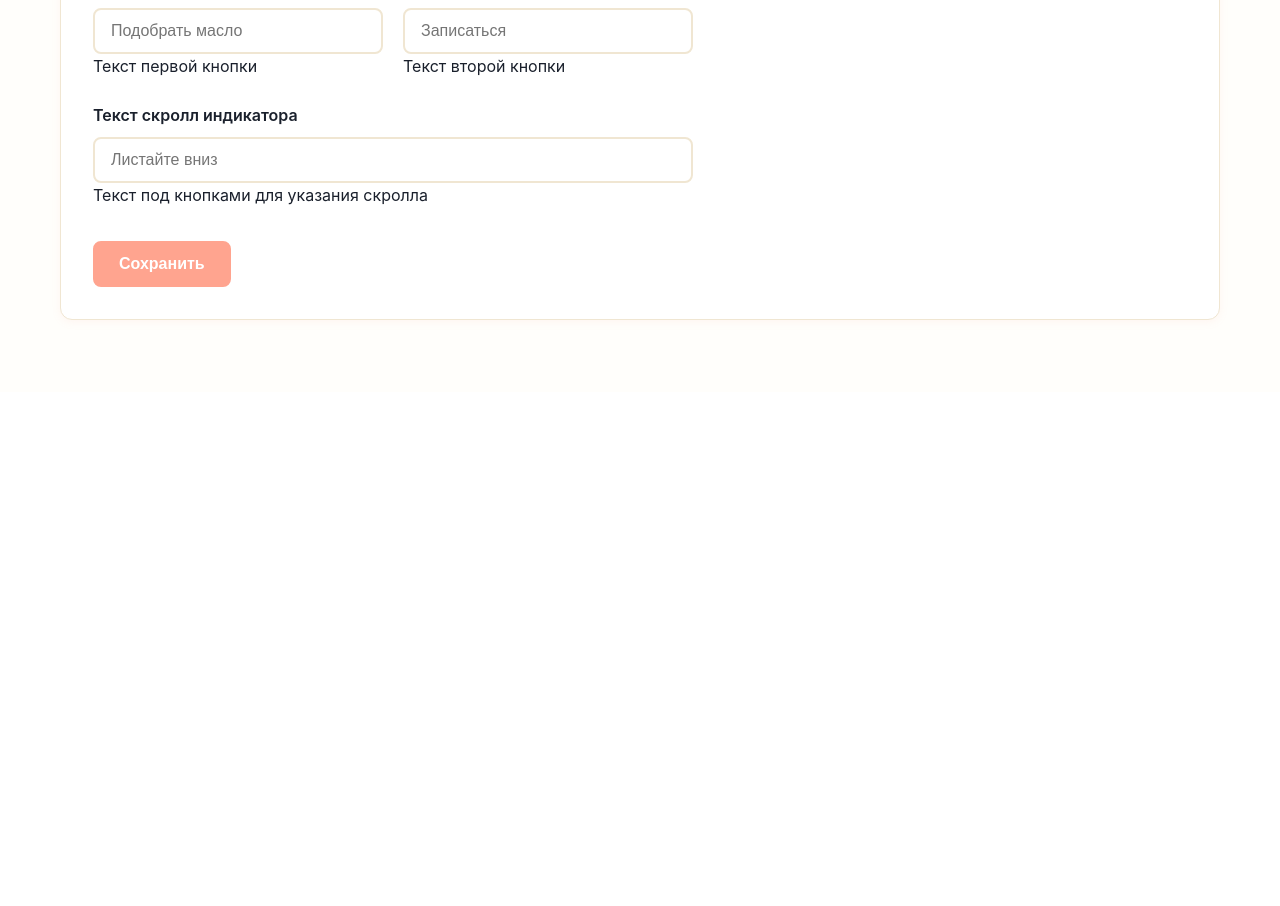
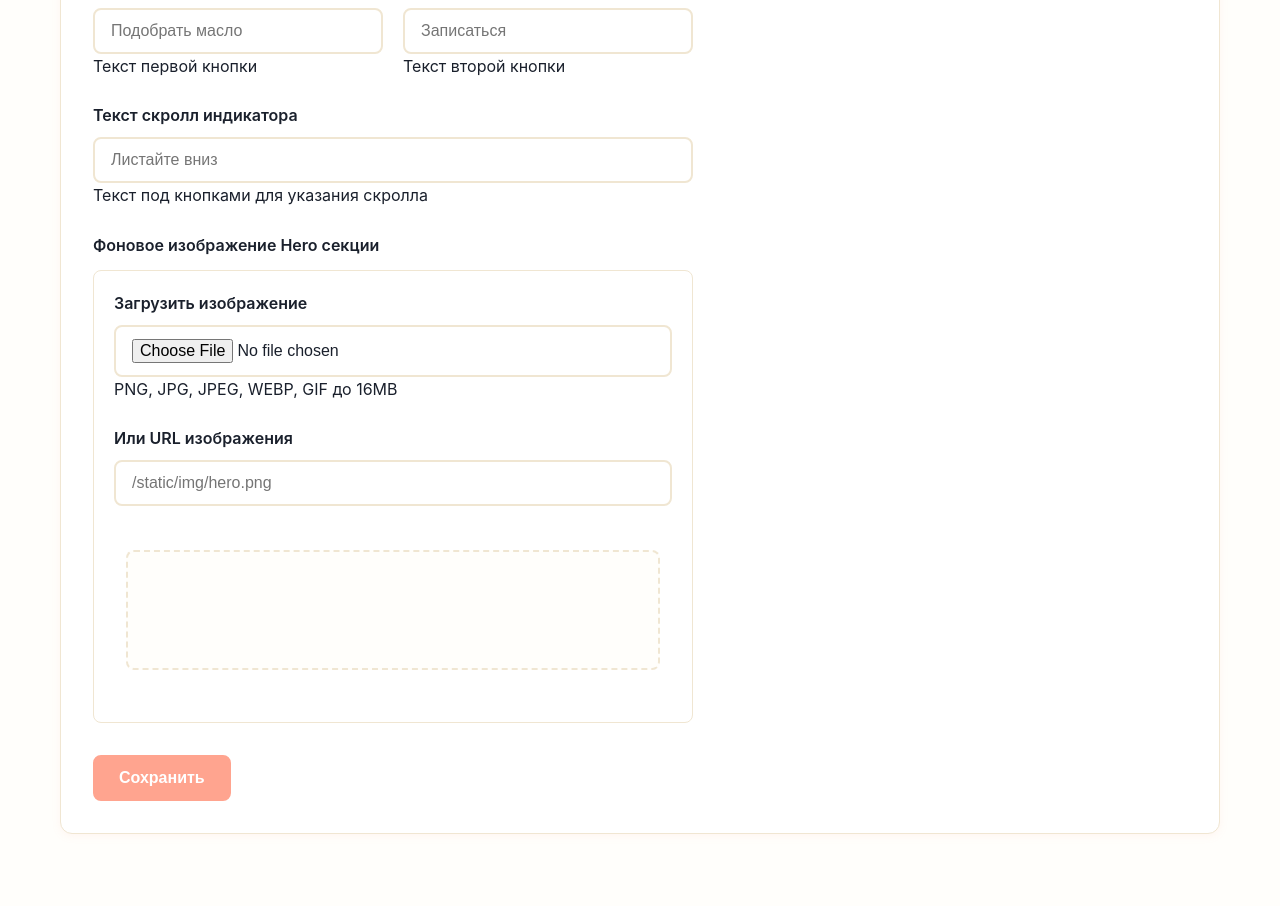
Before and after one commit to KoboSteruS/OilFusion_lending, a Flask app: template app/templates/admin/hero_edit.html in a window 1280 px wide; the page is wider, and only the part inside the window is pictured. Shown: the part 682-1588 px from the top of that part. Before the commit the page ends 1002 px from the top of that part, so only its background shows below. Run offline with Flask 3, Linux system fonts and the light colour scheme; the template is opened without the code that fills it, so the values that code supplies are empty.

Commit message:
feat: добавлено редактирование Hero секции с фоновым изображением в админке

```diff
--- a/app/templates/admin/hero_edit.html
+++ b/app/templates/admin/hero_edit.html
@@ -11,7 +11,7 @@
 
   <div class="admin-section">
     <h2 class="admin-section-title">Контент Hero секции</h2>
-    <form method="POST" action="{{ url_for('admin.hero_save', token=token) }}" class="admin-form">
+    <form method="POST" action="{{ url_for('admin.hero_save', token=token) }}" class="admin-form" enctype="multipart/form-data">
       <div class="admin-form-group">
         <label class="admin-form-label">Слоган (заголовок)</label>
         <input class="admin-form-input" name="slogan" value="{{ hero.slogan or '' }}" placeholder="Balance in every drop" required>
@@ -43,10 +43,94 @@
         <div class="admin-form-help">Текст под кнопками для указания скролла</div>
       </div>
 
+      <div class="admin-form-group">
+        <label class="admin-form-label">Фоновое изображение Hero секции</label>
+        <div class="admin-image-upload-section">
+          <div class="admin-form-group">
+            <label for="hero_background_image" class="admin-form-label">Загрузить изображение</label>
+            <input type="file" id="hero_background_image" name="hero_background_image" class="admin-form-input" accept="image/*" onchange="previewImage(this, 'hero_bg_preview')">
+            <div class="admin-form-help">PNG, JPG, JPEG, WEBP, GIF до 16MB</div>
+          </div>
+
+          <div class="admin-form-group">
+            <label for="hero_background_url" class="admin-form-label">Или URL изображения</label>
+            <input type="url" id="hero_background_url" name="hero_background_url" class="admin-form-input"
+                   value="{{ hero.background.image_url if hero.background else '' }}"
+                   placeholder="/static/img/hero.png" onchange="previewImageFromUrl(this, 'hero_bg_preview')">
+          </div>
+
+          <div class="admin-form-group">
+            <div class="admin-image-info">
+              <div id="hero_bg_preview" class="admin-preview-image">
+                {% if hero.background and hero.background.image_url %}
+                <img src="{{ hero.background.image_url }}" alt="Превью фона Hero" style="max-width: 200px; border-radius: 8px; border: 1px solid var(--admin-border);">
+                {% endif %}
+              </div>
+            </div>
+          </div>
+        </div>
+      </div>
+
       <div class="admin-form-actions">
         <button type="submit" class="admin-btn admin-btn-primary">Сохранить</button>
       </div>
     </form>
   </div>
 </div>
+
+<script>
+// Предварительный просмотр изображений
+function previewImage(input, previewId) {
+    const preview = document.getElementById(previewId);
+    if (input.files && input.files[0]) {
+        const reader = new FileReader();
+        reader.onload = function(e) {
+            preview.innerHTML = `<img src="${e.target.result}" alt="Предварительный просмотр" style="max-width: 200px; border-radius: 8px; border: 1px solid var(--admin-border);">`;
+        };
+        reader.readAsDataURL(input.files[0]);
+    }
+}
+
+function previewImageFromUrl(input, previewId) {
+    const preview = document.getElementById(previewId);
+    const url = input.value.trim();
+    if (url) {
+        preview.innerHTML = `<img src="${url}" alt="Предварительный просмотр" style="max-width: 200px; border-radius: 8px; border: 1px solid var(--admin-border);" onerror="this.style.display='none'">`;
+    } else {
+        preview.innerHTML = '';
+    }
+}
+</script>
+
+<style>
+.admin-image-upload-section {
+    background: var(--admin-bg-light);
+    padding: 20px;
+    border-radius: 8px;
+    border: 1px solid var(--admin-border);
+}
+
+.admin-image-info {
+    margin-top: 16px;
+}
+
+.admin-preview-image {
+    display: flex;
+    justify-content: center;
+    align-items: center;
+    min-height: 120px;
+    background: var(--admin-bg);
+    border: 2px dashed var(--admin-border);
+    border-radius: 8px;
+    padding: 16px;
+}
+
+.admin-preview-image img {
+    max-width: 200px;
+    max-height: 150px;
+    object-fit: contain;
+    border-radius: 8px;
+    border: 1px solid var(--admin-border);
+}
+</style>
 {% endblock %}
```
Also changed, not shown: app/routes/admin.py (+49 -1 lines), app/templates/admin/dashboard.html (+11 -0 lines).
